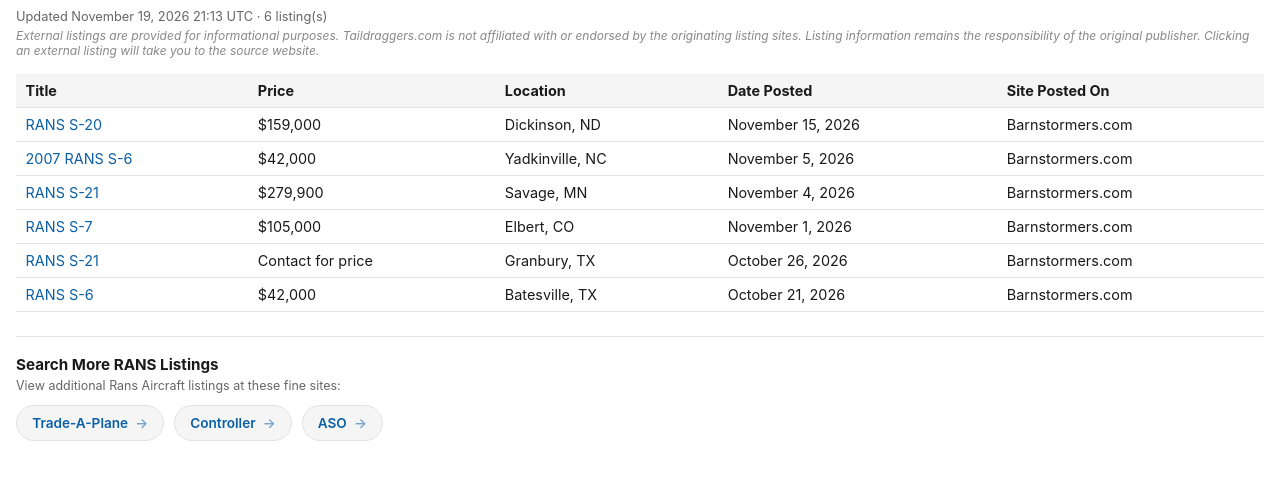
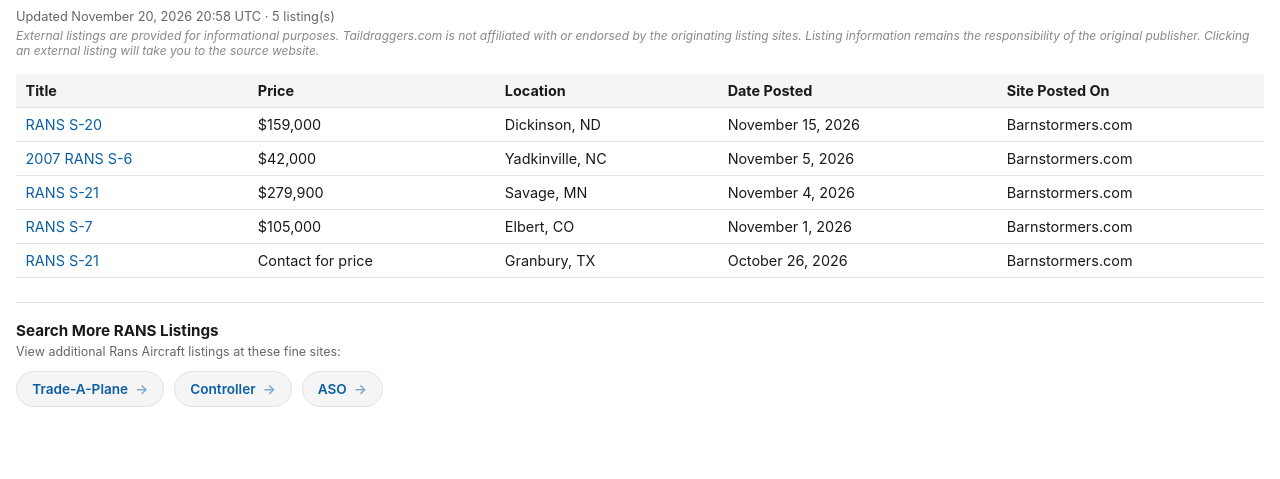
Before and after one commit to taildraggers/rans, a plain HTML site: page docs/index.html in a window 1280 px wide. Shown: the part 43-522 px from the top of the page. Drawn offline with Linux system fonts and the light colour scheme.

Commit message:
Update RANS listings (2026-11-20)

```diff
--- a/docs/index.html
+++ b/docs/index.html
@@ -76,7 +76,7 @@
 </head>
 <body>
   <h1>Other RANS Ads on the Web</h1>
-  <div class="updated">Updated November 19, 2026 21:13 UTC &middot; 6 listing(s)</div>
+  <div class="updated">Updated November 20, 2026 20:58 UTC &middot; 5 listing(s)</div>
   <div class="disclaimer">External listings are provided for informational purposes. Taildraggers.com is not affiliated with or endorsed by the originating listing sites. Listing information remains the responsibility of the original publisher. Clicking an external listing will take you to the source website.</div>
   <table>
     <thead>
@@ -88,7 +88,6 @@
         <tr><td><a href="https://www.barnstormers.com/classified-2064823-RANS-S-21-Outbound.html" target="_blank" rel="noopener noreferrer">RANS S-21</a></td><td>$279,900</td><td>Savage, MN</td><td>November 4, 2026</td><td>Barnstormers.com</td></tr>
         <tr><td><a href="https://www.barnstormers.com/classified-2057282-Rans-S7S-912ULSeProp-CS-586TT.html" target="_blank" rel="noopener noreferrer">RANS S-7</a></td><td>$105,000</td><td>Elbert, CO</td><td>November 1, 2026</td><td>Barnstormers.com</td></tr>
         <tr><td><a href="https://www.barnstormers.com/classified-2078358-Rans-S-21-BRAND-NEW.html" target="_blank" rel="noopener noreferrer">RANS S-21</a></td><td>Contact for price</td><td>Granbury, TX</td><td>October 26, 2026</td><td>Barnstormers.com</td></tr>
-        <tr><td><a href="https://www.barnstormers.com/classified-2038122-Rans-S-6ES.html" target="_blank" rel="noopener noreferrer">RANS S-6</a></td><td>$42,000</td><td>Batesville, TX</td><td>October 21, 2026</td><td>Barnstormers.com</td></tr>
     </tbody>
   </table>
   <div class="more-resources">
```
